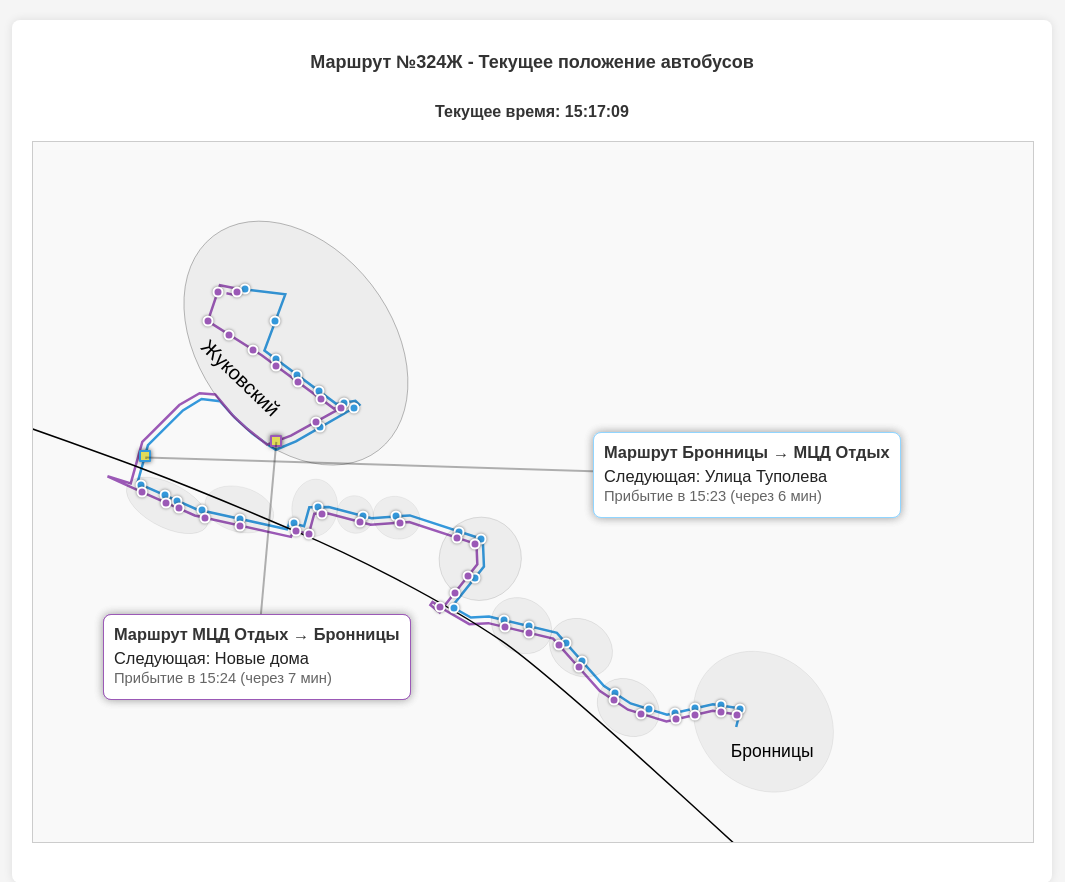
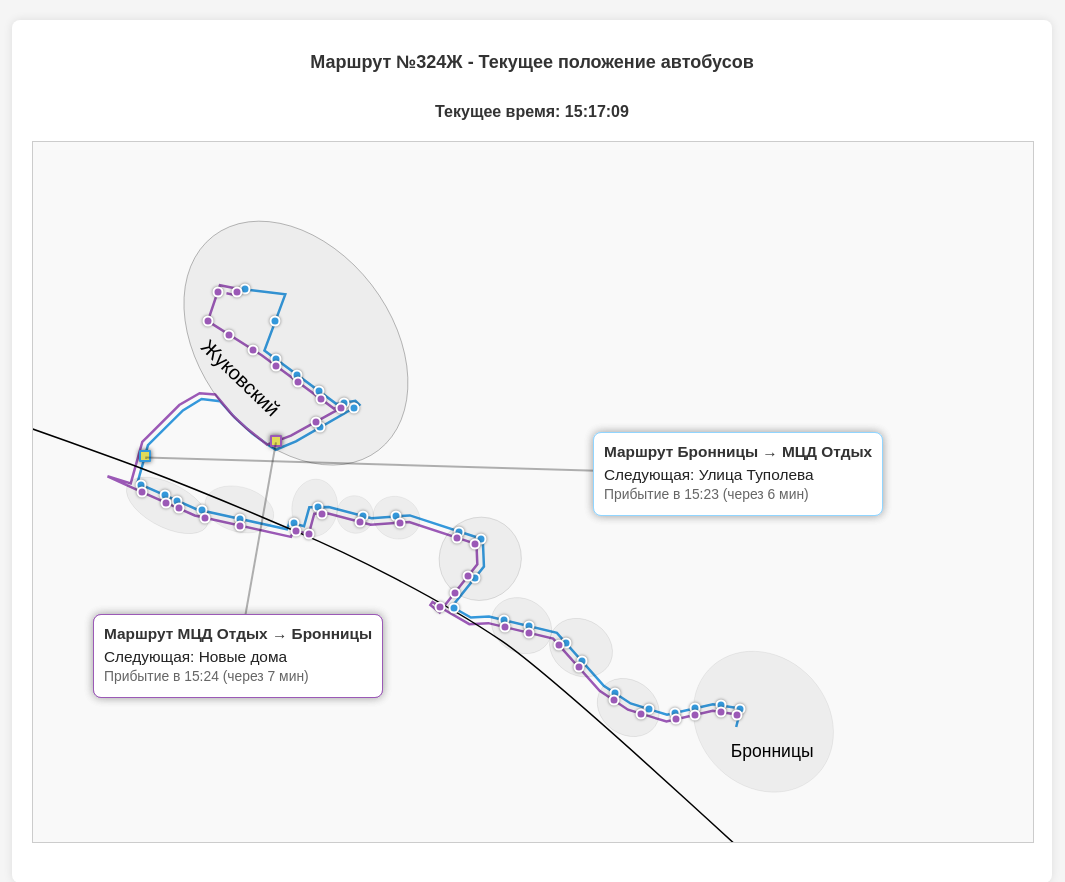
Before and after one commit to YuriiChuf/bustime, a plain HTML site: page 324Gmap.html in a window 1280 px wide. Shown: the whole page, without its empty margins (108-1173 px from the left). Drawn offline with Linux system fonts and the light colour scheme.

Commit message:
Add files via upload

```diff
--- a/324Gmap.html
+++ b/324Gmap.html
@@ -166,7 +166,7 @@
         }
 
         .stop-info.forward-info {
-            font-size: calc(10px + 0.5vw) !important;
+            font-size: calc(9px + 0.5vw) !important;
             top: 40% !important;
             left: 55% !important;
             width: auto !important;
@@ -176,8 +176,8 @@
         }
 
         .stop-info.backward-info {
-            font-size: calc(10px + 0.5vw) !important;
-            left: 6% !important;
+            font-size: calc(9px + 0.5vw) !important;
+            left: 5% !important;
             top: 66% !important;
             width: auto !important;
 			max-width: 50% !important;
@@ -304,7 +304,7 @@
 
 
         /* Медиа-запрос для мобильных устройств */
-        @media (max-width: 768px) {
+        @media (max-width: 769px) {
             .container {
                 padding: 10px;
             }
```
